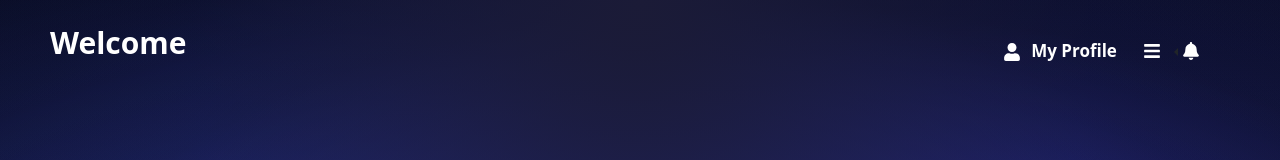
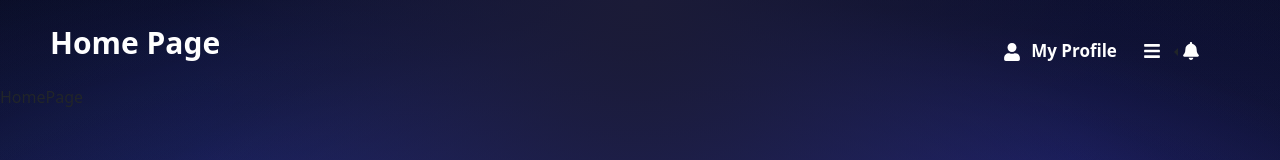
Before and after one commit to Rahma-sbei/-LifeSync-React-Task-Manager-Application, a React (Create React App) app: page /Home in a window 1280 px wide. Before the commit this address had no page. Shown: the top 160 px of the page. Built offline with nearby package versions, Linux system fonts and the light colour scheme.

Commit message:
home navigation

```diff
--- a/src/components/FullApp.jsx
+++ b/src/components/FullApp.jsx
@@ -1,6 +1,7 @@
 import SignIn from "./SignIn";
 import SignUp from "./SignUp";
 import NavBar from "./NavBar";
+import HomePage from "./HomePage";
 import { Routes, Route, useLocation } from "react-router-dom";
 
 export default function FullApp() {
@@ -28,6 +29,7 @@ export default function FullApp() {
       <Routes>
         <Route path="/" element={<SignUp />} />
         <Route path="/signIn" element={<SignIn />} />
+        <Route path="/Home" element={<HomePage />} />
       </Routes>
     </div>
   );
--- /dev/null
+++ b/src/components/HomePage.jsx
@@ -0,0 +1,5 @@
+import React from "react";
+
+export default function HomePage() {
+  return <div>HomePage</div>;
+}
--- a/src/components/NavBar.jsx
+++ b/src/components/NavBar.jsx
@@ -18,6 +18,13 @@ export default function NavBar() {
   const handleClose = () => setShow(false);
   const handleShow = () => setShow(true);
 
+  const location = useLocation();
+
+  const titles = {
+    "/Home": "Home Page",
+  };
+  const currentTitle = titles[location.pathname];
+
   return (
     <Navbar>
       <Container
@@ -34,7 +41,7 @@ export default function NavBar() {
         <Navbar.Brand
           style={{ fontSize: "30px", fontWeight: "Bold", color: "white" }}
         >
-          Welcome
+          {currentTitle}
         </Navbar.Brand>
 
         <div
--- a/src/components/SignIn.jsx
+++ b/src/components/SignIn.jsx
@@ -3,16 +3,19 @@ import { MDBContainer, MDBCard, MDBCardBody, MDBInput } from "mdb-react-ui-kit";
 import "../App.css";
 import { Button } from "react-bootstrap";
 import siImg from "../assets/signInImage.png";
-import { Link } from "react-router-dom";
+import { Link, useNavigate } from "react-router-dom";
 
 export default function SignIn() {
   const [user, setUser] = useState({ email: "", password: "" });
+  const navigate = useNavigate();
+
   const handleChange = (e) => {
     setUser({ ...user, [e.target.id]: e.target.value });
   };
   const handleSubmit = (e) => {
     console.log("user added successfully!");
     console.log(`Welcome: ${user.email}`);
+    navigate("/Home");
   };
   return (
     <MDBContainer
```
